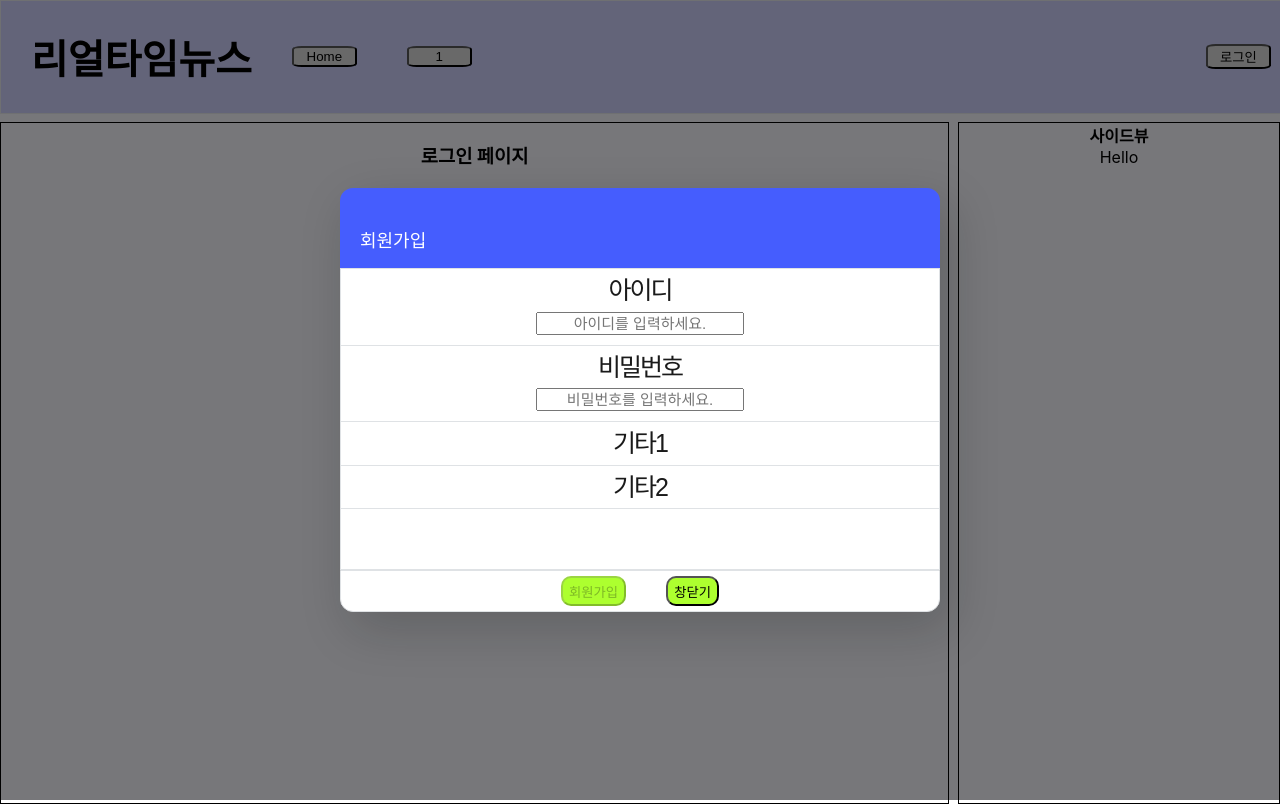
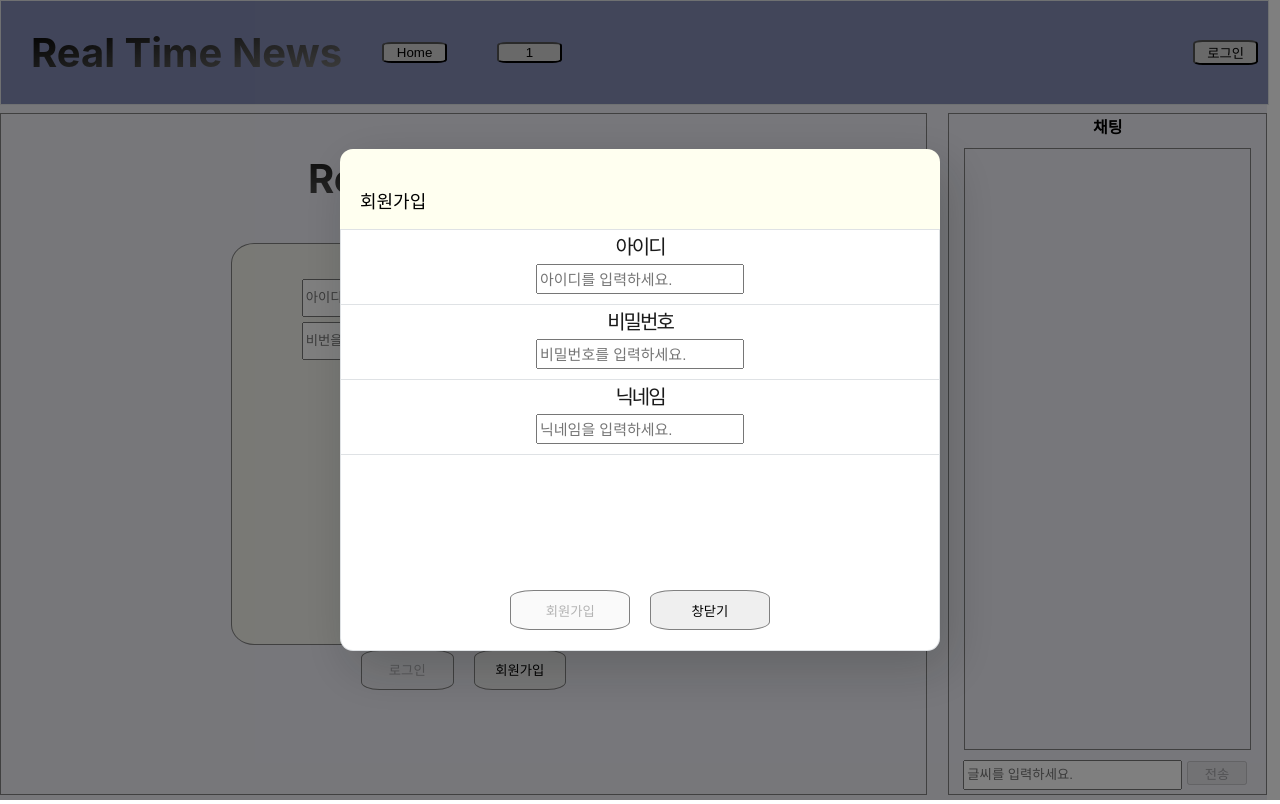
Before and after one commit to RealTimeNews/real-time-news-web, a React (Create React App) app: page /login in a window 1280 px wide. Both pictures are taken after a click on the button "회원가입". Built offline with nearby package versions, Linux system fonts and the light colour scheme.

Commit message:
[Feat] 채팅 컴포넌트 추가

```diff
--- a/src/App.css
+++ b/src/App.css
@@ -6,7 +6,7 @@
 }
 
 .navHeader {
-  background: #c8caf4;
+  background: #848cb5;
   width: 100%;
   display: flex;
   color: black;
--- a/src/css/style.module.scss
+++ b/src/css/style.module.scss
@@ -1,9 +1,64 @@
+.app {
+  text-align: center;
+  height: 100vh;
+  width: 99%;
+  background-color: #efeff6;
+}
+
+.main-title {
+  font-size: 40px;
+  background: linear-gradient(to left top, gray, black);
+  color: transparent;
+  background-clip: text;
+}
+
 .main-component {
   float: left;
   margin-top: 8px;
-  width: 74%;
+  width: 73%;
   height: 85vh;
-  border: solid 1px black;
+  border: 1px solid gray;
+  text-align: center;
+  .main-wrap {
+    margin: 5px auto;
+    background-color: rgb(243, 243, 236);
+    width: 50%;
+    border: 1px solid gray;
+    border-radius: 5%;
+    height: 50vh;
+    .main-content {
+      margin: 5px auto;
+      display: table;
+      table-layout: fixed;
+      width: 100%;
+      text-align: center;
+    }
+    .main-content-row {
+      margin: 30px auto;
+      width: 70%;
+
+      + .main-content-row {
+        margin-top: -25px;
+      }
+    }
+
+    .main-content-input {
+      width: 100%;
+      height: 4vh;
+    }
+  }
+  .main-button-wrap {
+    margin: 250px auto;
+    height: 10vh;
+    .main-button {
+      // background-color: blue;
+      border: 1px solid gray;
+      border-radius: 20%;
+      margin: 10px 10px 10px 10px;
+      width: 20%;
+      height: 5vh;
+    }
+  }
 }
 
 .signUp-popup {
@@ -20,10 +75,10 @@
     height: 60px;
     margin-bottom: 0;
     padding: 20px 20px 0 20px;
-    background-color: #455dfe;
+    background-color: ivory;
     border-radius: 13px 13px 0 0;
     .popup-title {
-      color: #fff;
+      color: black;
       font-size: 18px;
       font-weight: 500;
     }
@@ -31,8 +86,9 @@
 
   .popup-body {
     display: flex;
-    height: 300px;
+    height: 350px;
     border: solid 1px #dfe2e5;
+    border-bottom: 0px;
     background-color: #fff;
 
     .popup-content-list {
@@ -45,7 +101,7 @@
         border-bottom: solid 1px #dfe2e5;
 
         .popup-content-item-title {
-          font-size: 25px;
+          font-size: 20px;
           font-family: Arial, Helvetica, sans-serif;
           font-weight: 500;
           line-height: 1.7;
@@ -53,8 +109,8 @@
         }
         .popup-content-item-input {
           width: 200px;
+          height: 3vh;
           font-size: 15px;
-          text-align: center;
           margin-bottom: 10px;
         }
       }
@@ -63,19 +119,19 @@
 
   .popup-footer {
     position: relative;
-    height: 40px;
+    height: 70px;
     border: solid 1px #dfe2e5;
+    border-top: 0px;
     background-color: #fff;
     text-align: center;
     border-radius: 0 0 13px 13px;
 
     .popup-button {
-      height: 30px;
-      margin-top: 5px;
-      margin-left: 20px;
-      margin-right: 20px;
-      background-color: greenyellow;
-      border-radius: 10px;
+      border: 1px solid gray;
+      border-radius: 20%;
+      margin: 10px 10px 10px 10px;
+      width: 20%;
+      height: 5vh;
     }
   }
 }
@@ -85,5 +141,49 @@
   margin-top: 8px;
   width: 25%;
   height: 85vh;
-  border: solid 1px black;
+  border: solid 1px gray;
+
+  .side-view-chatting-list {
+    margin: 10px auto;
+    width: 90%;
+    height: 75vh;
+    border: solid 1px gray;
+
+    .side-view-chatting-item {
+      margin: 10px auto;
+      width: 85%;
+      .side-view-chatting-item-header {
+        width: 100%;
+        text-align: left;
+        font-size: 13px;
+        font-family: 400;
+        margin-bottom: 5px;
+      }
+      .side-view-chatting-item-content {
+        width: 100%;
+        text-align: left;
+        font-size: 15px;
+        font-weight: 600;
+      }
+    }
+  }
+
+  .side-view-chatting-wrap {
+    margin: auto;
+    width: 95%;
+    height: 5vh;
+
+    .side-view-chatting-input {
+      display: inline-block;
+      margin: auto;
+      width: 70%;
+      height: 3vh;
+    }
+    .side-view-chatting-button {
+      display: inline-block;
+      margin: 0 5px auto;
+      width: 20%;
+      height: 3vh;
+    }
+  }
 }
--- /dev/null
+++ b/src/util/interface_util.tsx
@@ -0,0 +1,5 @@
+export interface ChattingInfo {
+  id: number;
+  userName?: string;
+  text: string;
+}
--- /dev/null
+++ b/src/view/chatting/chatting_presenter.tsx
@@ -0,0 +1,21 @@
+import styles from '../../css/style.module.scss';
+import { ChattingInfo } from '../../util/interface_util';
+
+interface Props {
+  chattingInfo: ChattingInfo;
+}
+
+const ChattingPresenter = ({ chattingInfo }: Props) => {
+  return (
+    <div className={styles['side-view-chatting-item']}>
+      <div className={styles['side-view-chatting-item-header']}>
+        {chattingInfo.userName}
+      </div>
+      <div className={styles['side-view-chatting-item-content']}>
+        {chattingInfo.text}
+      </div>
+    </div>
+  );
+};
+
+export default ChattingPresenter;
--- a/src/view/handle_view_container.tsx
+++ b/src/view/handle_view_container.tsx
@@ -3,15 +3,17 @@ import LoginContainer from './login/login_container';
 import MainViewContainer from './main/main_view_container';
 import MainHeaderContainer from './main/main_header_container';
 import SideViewContainer from './side/side_view_container';
+import styles from '../css/style.module.scss';
 
 // ToDo : Code Spliting 을 위한 @loadable/component 작업 진행하기.
 
 export default function HandleViewContainer() {
   return (
-    <div className="App">
+    <div className={styles['app']}>
       <MainHeaderContainer />
       <Routes>
         <Route path="/" element={<MainViewContainer />} />
+        <Route path="/1" element={<MainViewContainer />} />
         <Route path="/login" element={<LoginContainer />} />
       </Routes>
       <SideViewContainer />
--- a/src/view/login/login_presenter.tsx
+++ b/src/view/login/login_presenter.tsx
@@ -26,11 +26,12 @@ const LoginPresenter = ({ toggleSignUpPopup }: Props) => {
 
   return (
     <div className={styles['main-component']}>
-      <h3>로그인 페이지</h3>
-      <div>
-        <div className="MainContent">
-          <span>아이디 : </span>
+      <h3 className={styles['main-title']}>Real Time News</h3>
+      <div className={styles['main-wrap']}>
+        <div className={styles['main-content']}>
+          <div className={styles['main-content-row']}>
             <input
+              className={styles['main-content-input']}
               ref={(ref) => {
                 refInputId.current = ref;
               }}
@@ -40,9 +41,9 @@ const LoginPresenter = ({ toggleSignUpPopup }: Props) => {
               onChange={handleChangeInputId}
             ></input>
           </div>
-        <div className="MainContent">
-          <span>비번 : </span>
+          <div className={styles['main-content-row']}>
             <input
+              className={styles['main-content-input']}
               ref={(ref) => {
                 refInputPw.current = ref;
               }}
@@ -52,10 +53,12 @@ const LoginPresenter = ({ toggleSignUpPopup }: Props) => {
               onChange={handleChangeInputPw}
             ></input>
           </div>
+        </div>
+        <div className={styles['main-button-wrap']}>
           <button
             disabled={userId.length <= 0 || userPw.length <= 0}
             type="button"
-          className="Button"
+            className={styles['main-button']}
             onClick={doLogin}
           >
             로그인
@@ -63,13 +66,14 @@ const LoginPresenter = ({ toggleSignUpPopup }: Props) => {
           <button
             disabled={false}
             type="button"
-          className="Button"
+            className={styles['main-button']}
             onClick={toggleSignUpPopup}
           >
             회원가입
           </button>
         </div>
       </div>
+    </div>
   );
 };
 export default LoginPresenter;
--- a/src/view/login/signUp_presenter.tsx
+++ b/src/view/login/signUp_presenter.tsx
@@ -9,8 +9,10 @@ interface Props {
 const SignUpPresenter = ({ toggleSignUpPopup }: Props) => {
   const refInputId = useRef<HTMLInputElement | null>(null);
   const refInputPw = useRef<HTMLInputElement | null>(null);
+  const refInputNickname = useRef<HTMLInputElement | null>(null);
   const [userId, setUserId] = useState('');
   const [userPw, setUserPw] = useState('');
+  const [userNickname, setUserNickname] = useState('');
 
   const handleChangeInputId = (e: React.ChangeEvent<HTMLInputElement>) => {
     setUserId(e.target.value);
@@ -20,8 +22,14 @@ const SignUpPresenter = ({ toggleSignUpPopup }: Props) => {
     setUserPw(e.target.value);
   };
 
+  const handleChangeInputNickname = (
+    e: React.ChangeEvent<HTMLInputElement>
+  ) => {
+    setUserNickname(e.target.value);
+  };
+
   const doSignUp = () => {
-    console.log(userId, userPw);
+    console.log(userId, userPw, userNickname);
   };
   return (
     <div className={styles['signUp-popup']}>
@@ -57,16 +65,25 @@ const SignUpPresenter = ({ toggleSignUpPopup }: Props) => {
             ></input>
           </div>
           <div className={styles['popup-content-item']}>
-            <div className={styles['popup-content-item-title']}> 기타1 </div>
-          </div>
-          <div className={styles['popup-content-item']}>
-            <div className={styles['popup-content-item-title']}> 기타2 </div>
+            <div className={styles['popup-content-item-title']}> 닉네임 </div>
+            <input
+              ref={(ref) => {
+                refInputNickname.current = ref;
+              }}
+              className={styles['popup-content-item-input']}
+              type="text"
+              placeholder="닉네임을 입력하세요."
+              value={userNickname}
+              onChange={handleChangeInputNickname}
+            ></input>
           </div>
         </div>
       </div>
       <div className={styles['popup-footer']}>
         <button
-          disabled={userId.length <= 0 || userPw.length <= 0}
+          disabled={
+            userId.length <= 0 || userPw.length <= 0 || userNickname.length <= 0
+          }
           className={styles['popup-button']}
           onClick={doSignUp}
         >
--- a/src/view/main/main_header_presenter.tsx
+++ b/src/view/main/main_header_presenter.tsx
@@ -1,11 +1,12 @@
 import { Link } from 'react-router-dom';
 import '../../App';
+import styles from '../../css/style.module.scss';
 
 const MainHeaderPresenter = () => {
   return (
     <div className="navHeader">
       <div className="navIcon">
-        <h1>리얼타임뉴스</h1>
+        <h1 className={styles['main-title']}>Real Time News</h1>
       </div>
       <div className="navIcon">
         <Link to="./">
--- a/src/view/main/main_view_container.tsx
+++ b/src/view/main/main_view_container.tsx
@@ -1,14 +1,5 @@
-import { useStore } from '../../util/store_util';
 import MainViewPresenter from './main_view_presenter';
 
 export default function MainViewContainer() {
-  const videoURL = 'https://test-streams.mux.dev/x36xhzz/x36xhzz.m3u8';
-
-  const store = useStore();
-
-  const name = store?.loginData.getUserName();
-
-  console.log(name);
-
-  return <MainViewPresenter videoURL={videoURL} />;
+  return <MainViewPresenter />;
 }
--- a/src/view/main/main_view_presenter.tsx
+++ b/src/view/main/main_view_presenter.tsx
@@ -1,42 +1,9 @@
-import Hls from 'hls.js';
-import { useEffect, useRef, useState } from 'react';
 import styles from '../../css/style.module.scss';
 
-interface Props {
-  videoURL: string;
-}
-
-const MainViewPresenter = ({ videoURL }: Props) => {
-  const videoRef = useRef<HTMLVideoElement | null>(null);
-  const [mainURL] = useState(videoURL);
-
-  useEffect(() => {
-    if (!videoRef.current) return undefined;
-
-    const hls = new Hls();
-    hls.loadSource(mainURL);
-    hls.attachMedia(videoRef.current);
-    hls.startLoad();
-
-    return () => {
-      hls.stopLoad();
-      hls.detachMedia();
-    };
-  }, [mainURL]);
-
+const MainViewPresenter = () => {
   return (
     <div className={styles['main-component']}>
       <b>메인페이지</b>
-      <br />
-      <br />
-      <div>
-        <video
-          ref={(ref) => {
-            videoRef.current = ref;
-          }}
-          autoPlay
-        />
-      </div>
     </div>
   );
 };
--- a/src/view/side/side_view_presenter.tsx
+++ b/src/view/side/side_view_presenter.tsx
@@ -1,10 +1,75 @@
+import React, { useRef, useState } from 'react';
 import styles from '../../css/style.module.scss';
+import { ChattingInfo } from '../../util/interface_util';
+import { useStore } from '../../util/store_util';
+import ChattingPresenter from '../chatting/chatting_presenter';
 
 const SideViewPresenter = () => {
+  const store = useStore();
+  const [totalChattingList, setTotalChattingList] = useState<ChattingInfo[]>(
+    []
+  );
+  const chattingId = useRef(0);
+
+  const refInputText = useRef<HTMLInputElement | null>(null);
+  const [inputText, setInputText] = useState('');
+  const handleChangeInputText = (e: React.ChangeEvent<HTMLInputElement>) => {
+    setInputText(e.target.value);
+  };
+
+  const doChatting = () => {
+    chattingId.current += 1;
+    const newText = {
+      id: chattingId.current,
+      userName: store?.loginData.getUserName(),
+      text: inputText
+    };
+    setTotalChattingList((totalChattingList) =>
+      totalChattingList.concat(newText)
+    );
+    setInputText('');
+    refInputText.current?.focus();
+  };
+
+  const onKeyPress = (e: any) => {
+    if (e.key === 'Enter') {
+      doChatting();
+    }
+  };
+
   return (
     <div className={styles['side-view-component']}>
-      <b>사이드뷰</b>
-      <div>Hello</div>
+      <b>채팅</b>
+      <div className={styles['side-view-chatting-list']}>
+        {totalChattingList.map((chattingInfo: ChattingInfo) => {
+          return (
+            <ChattingPresenter
+              key={chattingInfo.id}
+              chattingInfo={chattingInfo}
+            />
+          );
+        })}
+      </div>
+      <div className={styles['side-view-chatting-wrap']}>
+        <input
+          ref={(ref) => {
+            refInputText.current = ref;
+          }}
+          className={styles['side-view-chatting-input']}
+          type="text"
+          placeholder="글씨를 입력하세요."
+          value={inputText}
+          onChange={handleChangeInputText}
+          onKeyUp={onKeyPress}
+        ></input>
+        <button
+          className={styles['side-view-chatting-button']}
+          disabled={inputText.length <= 0}
+          onClick={doChatting}
+        >
+          전송
+        </button>
+      </div>
     </div>
   );
 };
```
Also changed, not shown: src/css/style.module.scss.d.ts (+15 -0 lines). Lines whose indentation alone changed are shown as unchanged.
